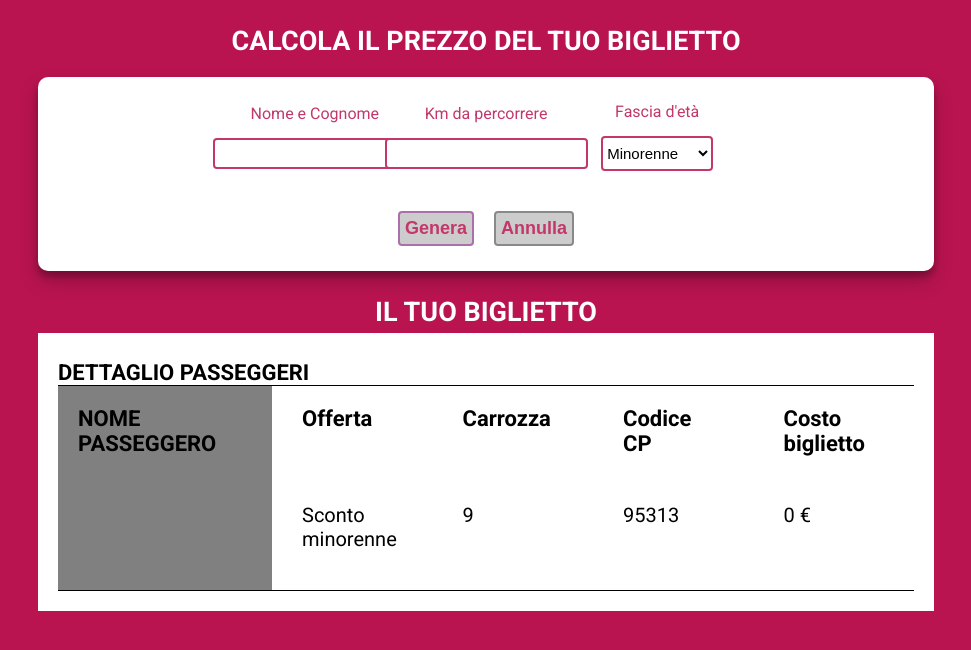
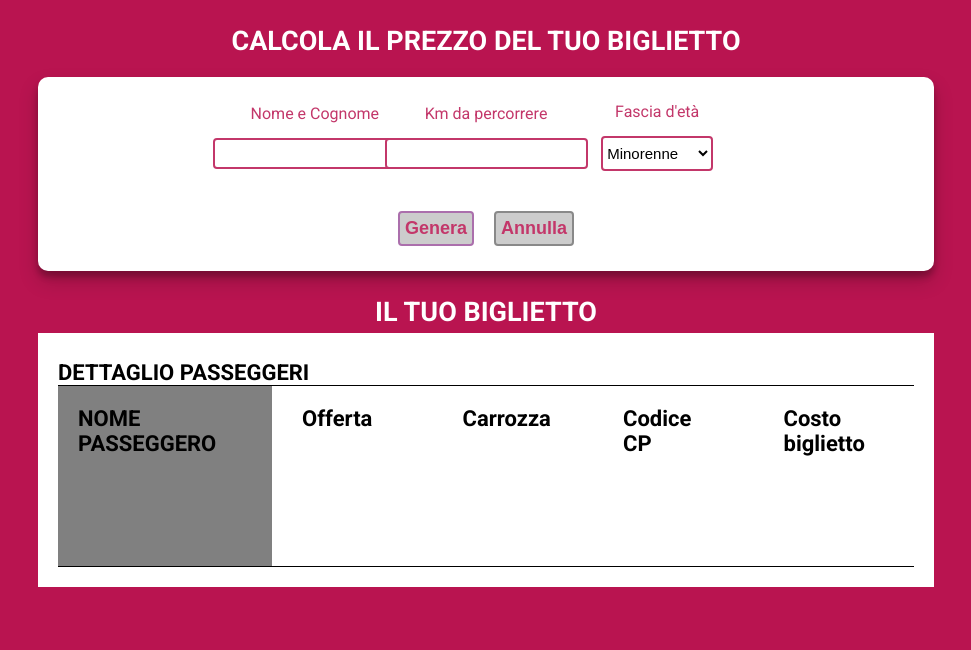
Before and after one commit to Piero-Onorati/js-biglietto-treno-form, a plain HTML site: page index.html in a window 1280 px wide. Both pictures are taken after a click on the button "Genera". Shown: the whole page, without its empty margins (154-1125 px from the left). Drawn offline with Linux system fonts and the light colour scheme.

```diff
--- a/css/style.css
+++ b/css/style.css
@@ -4,7 +4,6 @@
     padding: 0;
     box-sizing: border-box;
 }
-
 
 body{
     background-color: #b91450;
@@ -30,7 +29,6 @@ body{
 
 input:focus, select:focus{
     outline:none;
-
 }
 
 /* JAVASCRIPT CLASS */
--- a/js/script.js
+++ b/js/script.js
@@ -8,10 +8,27 @@ submit.addEventListener('click', function(){
 
     var name = document.getElementById('name').value;
 
-    var km = document.getElementById('km').value;
+    var km= document.getElementById('km').value;
 
     var age = document.getElementById('age').value;
 
+    // ------------- validation -------------//
+
+    submitOK = "true";
+
+    if (name == '' ) {
+        alert("Name must be added");
+        submitOK = "false";
+    }
+
+    if (isNaN(km) || km < 1 ) {
+        alert("Km must be added");
+        submitOK = "false";
+    }
+
+    if (submitOK == "false") {
+        return false;
+    }
 
     // --------- elaboration data -----------//
 
@@ -42,7 +59,7 @@ submit.addEventListener('click', function(){
 
     document.getElementById('cpCode').innerHTML = cpCode;
 
-    document.getElementById('price').innerHTML = price + ' &euro;';
+    document.getElementById('price').innerHTML = price.toFixed(2) + ' &euro;';
 
 })
 
```
